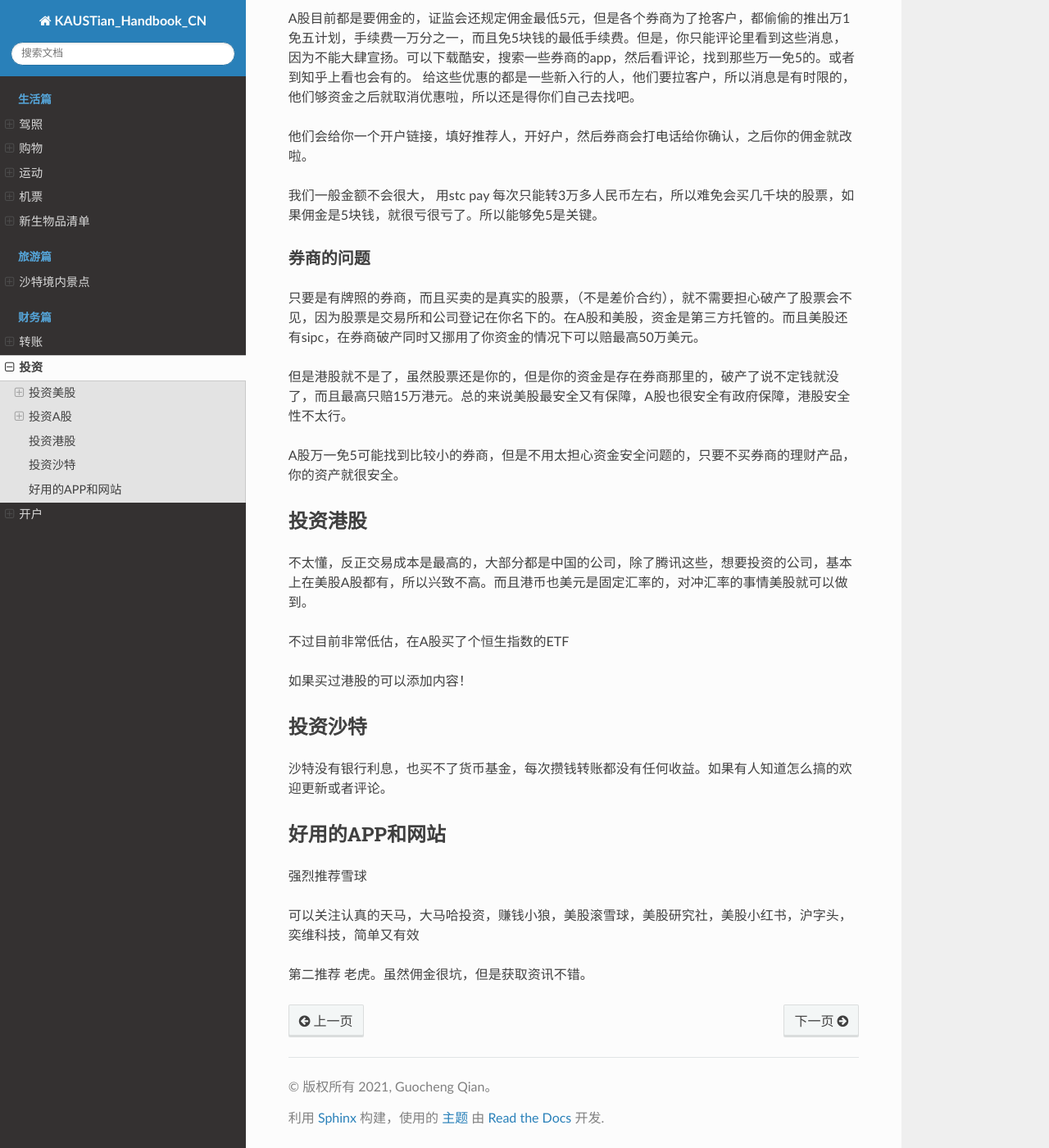
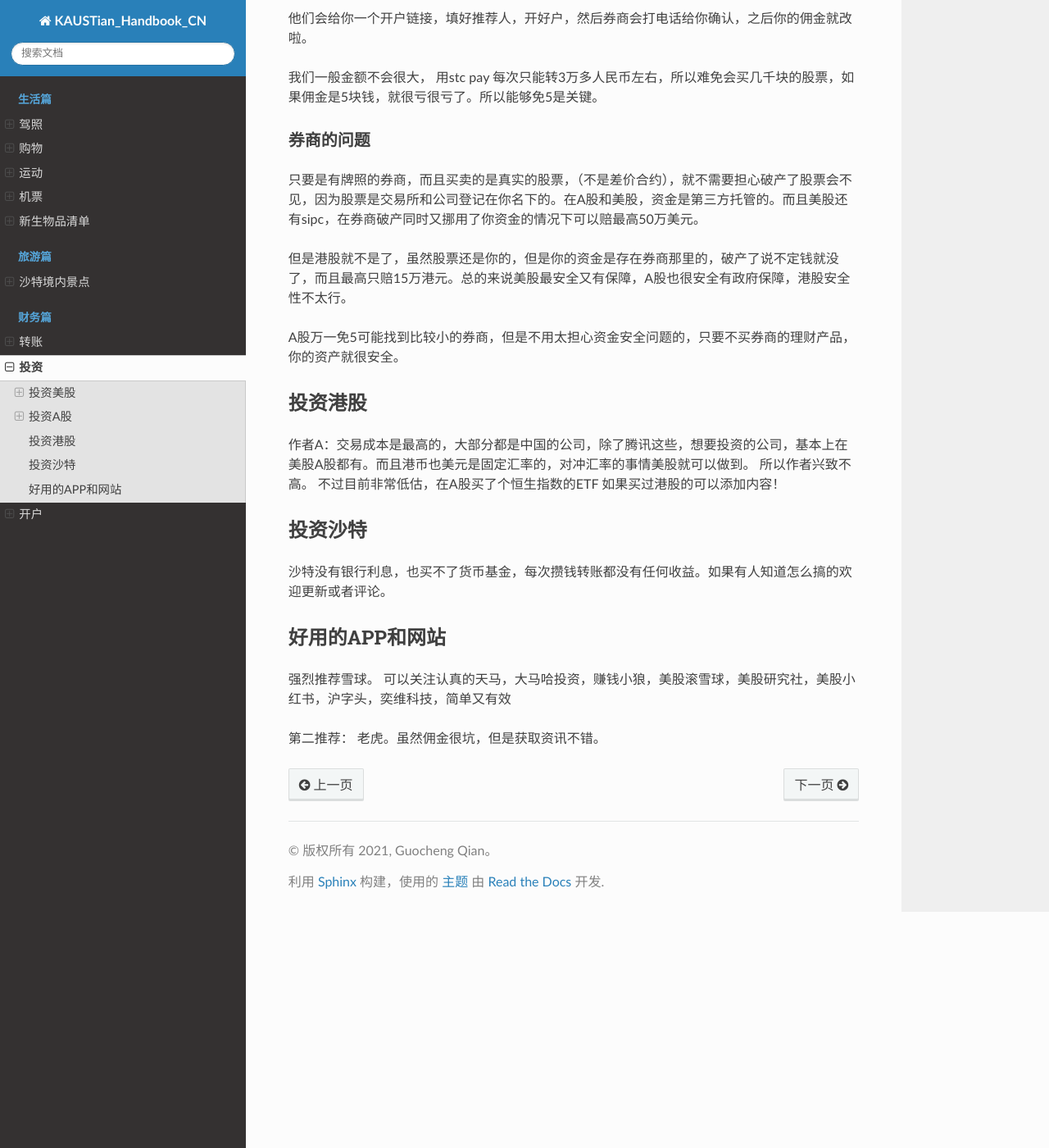
Before and after one commit to guochengqian/KAUSTian_Handbook_CN, a Sphinx documentation site: the page built from docs/content/finance/investment.rst, in a window 1280 px wide and 1400 px high, scrolled down 2100 px. Shown: the whole window at 82% size. Built offline with Sphinx 7.4.7 and the Read the Docs theme 2.0.0, drawn with Linux system fonts in a browser that asks for light colours; some of the changed text lies outside the part shown.

Commit message:
投资更新

```diff
--- a/docs/content/finance/investment.rst
+++ b/docs/content/finance/investment.rst
@@ -12,16 +12,20 @@
 目前美股有很多免佣金的券商，我们都应该选择这些，筛选掉只允许美国公民投资的券商之后，剩下4家券商可以选择。
 
 1. 德美利证券
+
   这家券商是我目前选择的券商，已经和嘉信理财合并了，目前还是分开运营，所以并不妨碍我们在上面开户。德美利证券每次出金的手续费是25美元，有  `股息再投资计划 <https://www.tdameritrade.com/zh_CN/investment-products/dividend-reinvestment.page>`_。 自动帮你累积股本。 不过并没有 `证券借出收益 <https://www.firstrade.com/content/zh-cn/products/securitieslending>`_。少了一个被动收益。
 
 
 2. 第一证券
+
   这个是有证券借出收益计划的，你可以借出证券给别人沽空，然后按月给你利息。同样是0佣金并且还多了一个被动收益，我为什么没有选这家呢？因为出金的手续费要50美元，而且非常难找得到，好像并不是很想让你看到一样，反正我写的时候找了好久也没有找到，我也不知道我以前怎么找到的。
 
 3. 嘉信理财
+
   基本条件和德美利证券差不多，不多外国投资者最低入金25,000美元，没有那么多钱。
 
 4. 盈透证券
+
   美国投资者是免佣金的，不过外国投资者除了要交美股最低1美元的佣金，还要每个月交平台费，巨坑。出金10美元手续费，有股息再投资计划和证券借出收益计划。国内的券商老虎证券，雪盈证券，富途这些的底部券商就是盈透，所以用这些券商除了自己本身要收佣金，底部的盈透也要收佣金，坑上坑，看都不要看的平台。不过很多国内投资者只知道这几个平台，估计就是利用信息差赚钱吧。
 
 填写资料
@@ -87,11 +85,8 @@
 投资港股
 -----------
 
-不太懂，反正交易成本是最高的，大部分都是中国的公司，除了腾讯这些，想要投资的公司，基本上在美股A股都有，所以兴致不高。而且港币也美元是固定汇率的，对冲汇率的事情美股就可以做到。
+作者A：交易成本是最高的，大部分都是中国的公司，除了腾讯这些，想要投资的公司，基本上在美股A股都有。而且港币也美元是固定汇率的，对冲汇率的事情美股就可以做到。 所以作者兴致不高。 不过目前非常低估，在A股买了个恒生指数的ETF 如果买过港股的可以添加内容！
 
-不过目前非常低估，在A股买了个恒生指数的ETF
-
-如果买过港股的可以添加内容！
 
 投资沙特
 --------------
@@ -102,9 +97,6 @@
 好用的APP和网站
 ---------------
 
-强烈推荐雪球
+强烈推荐雪球。 可以关注认真的天马，大马哈投资，赚钱小狼，美股滚雪球，美股研究社，美股小红书，沪字头，奕维科技，简单又有效
 
-可以关注认真的天马，大马哈投资，赚钱小狼，美股滚雪球，美股研究社，美股小红书，沪字头，奕维科技，简单又有效
-
-第二推荐
-老虎。虽然佣金很坑，但是获取资讯不错。
+第二推荐： 老虎。虽然佣金很坑，但是获取资讯不错。
```
Also changed, not shown: other parts of docs/content/finance/investment.rst (+2 -8 lines).
